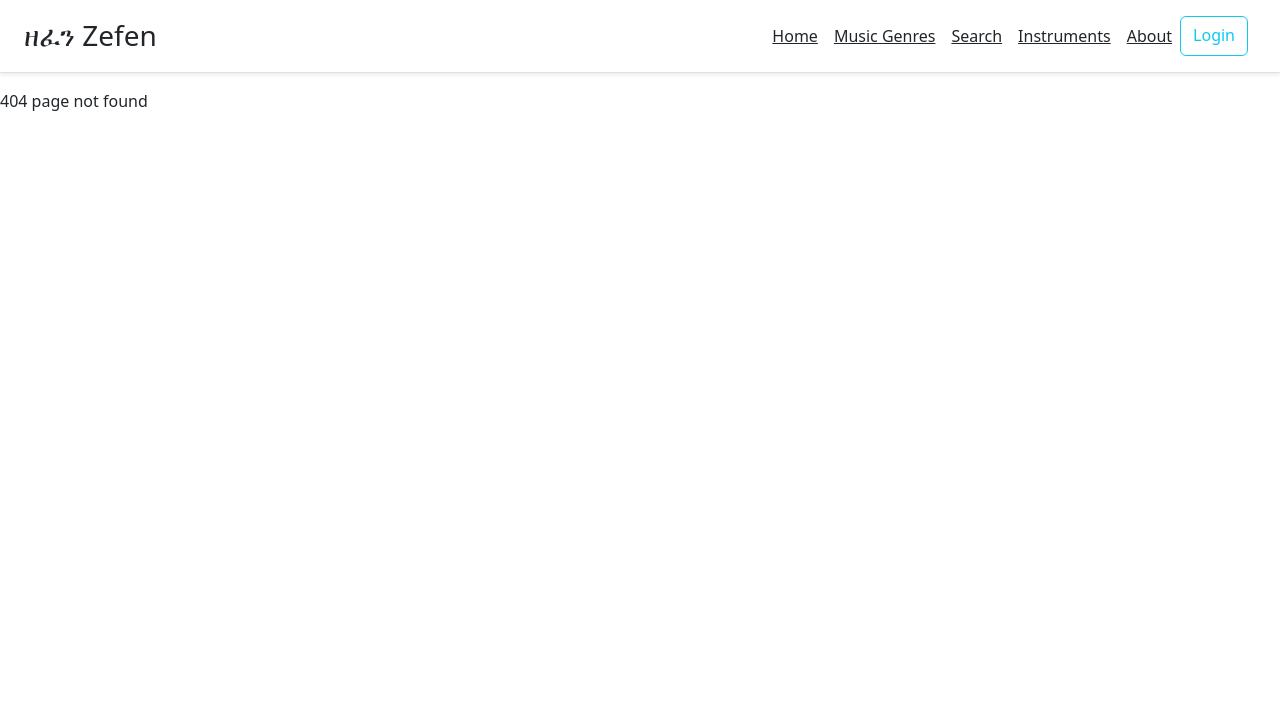
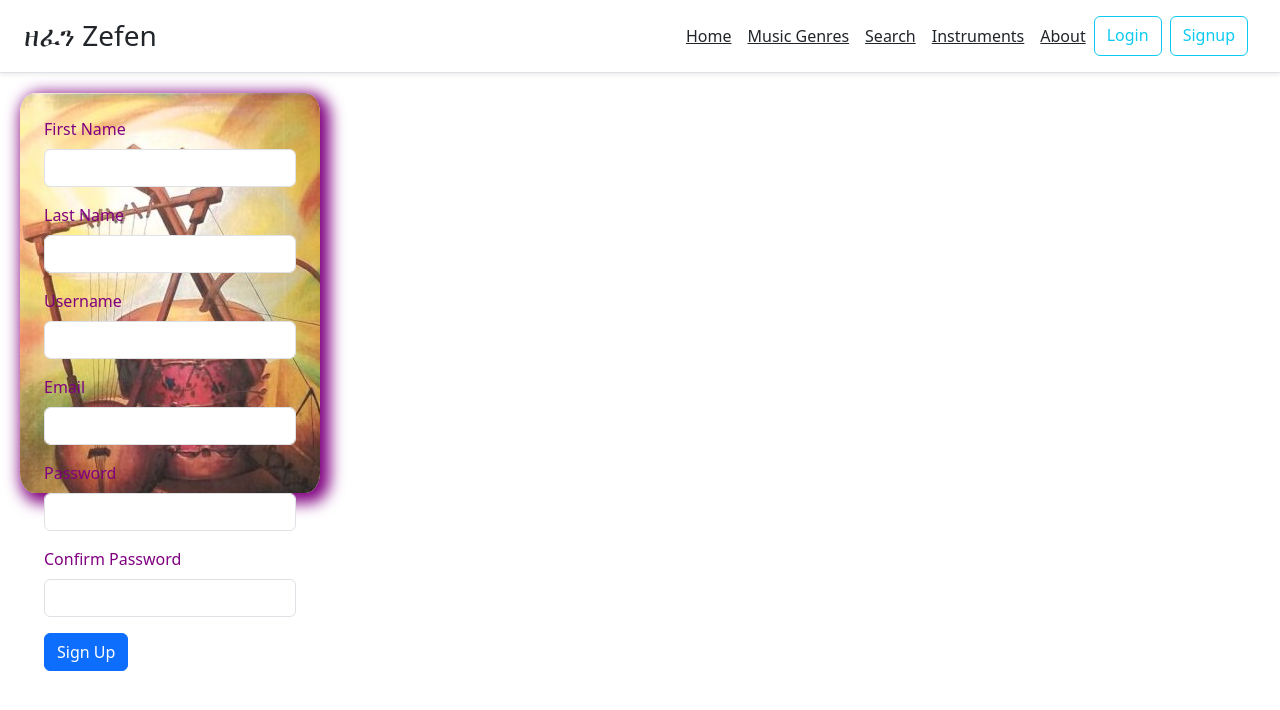
Before and after one commit to githiwi/Zefen-FullStack, a React (Create React App) app in the folder client/: page /signup in a window 1280 px wide. Before the commit this address had no page. Shown: the top 710 px of the page. Built offline with nearby package versions, Linux system fonts and the light colour scheme.

Commit message:
sinup works with back end

```diff
--- a/client/src/App.js
+++ b/client/src/App.js
@@ -10,6 +10,7 @@ import Instruments from "./component/Instruments/Instruments";
 import Search from "./component/Search/Search";
 import artistDetailData from "./component/Search/ArtistDetailData";
 import LoginView from './component/Home/LoginView'
+import SignupForm from "./component/SignUp/SignUp";
 
 function App() {
   return (
@@ -26,6 +27,7 @@ function App() {
         />
         <Route path="/details/:genrename" element={<Details />} />
         <Route path="/signin" element={<LoginView/>}/>
+        <Route path="/signup" element={<SignupForm/>}/>
         <Route path="*" element={<div> 404 page not found </div>} />
       </Routes>
       {/* <Footer /> */}
--- a/client/src/component/Header/Header.js
+++ b/client/src/component/Header/Header.js
@@ -14,6 +14,7 @@ export default function Header() {
       <Link className="p-2 text-dark" to="/instruments">Instruments</Link>
       <Link className="p-2 text-dark" to="/about">About</Link>
       <Link className="btn btn-outline-info me-md-2" to="/signin">Login</Link>
+      <Link className="btn btn-outline-info me-md-2" to="/signup">Signup</Link>
     </nav>
   </div>
     // <div className="navs">
--- a/client/src/component/Home/Home.js
+++ b/client/src/component/Home/Home.js
@@ -3,50 +3,8 @@ import React, { useState } from "react";
 import "./Home.css";
 
 export default function Home() {
-  const [name, setName] = useState("");
-  const [email, setEmail] = useState("");
-
-  function handleSubmit(e) {
-    e.preventDefault();
-    console.log(`submiting form with name : ${name} and email : ${email}`);
-    alert("thank you for subscribing");
-  }
 
   return (
-    <div className="front">
-      <div className="box">
-        <h2>Login/Signup</h2>
-        <button>Login</button>
-      </div>
-      <div>
-        <form onSubmit={handleSubmit}>
-          <h2>Subscribe Our Page </h2>
-          <label>Enter your name</label>
-          <br />
-          <input
-            type="text"
-            name="firstname"
-            required
-            placeholder="name"
-            value={name}
-            onChange={(e) => setName(e.target.value)}
-          />
-          <br />
-          <label>Enter Email address</label>
-          <br />
-          <input
-            type="email"
-            name="text"
-            required
-            placeholder="abc@email.com"
-            value={email}
-            onChange={(e) => setEmail(e.target.value)}
-          />
-          <br />
-          <br />
-          <button class="Subscribe">submit</button>
-        </form>
-      </div>
-    </div>
+   <></>
   );
 }
--- /dev/null
+++ b/client/src/component/SignUp/SignUp.jsx
@@ -0,0 +1,123 @@
+import React, { useState } from 'react';
+import axios from '../../util/axiosInstance'
+
+const SignupForm = () => {
+  const [formData, setFormData] = useState({
+    firstName: '',
+    lastName: '',
+    userName: '',
+    email: '',
+    password: '',
+    confirmPassword: '',
+  });
+
+  const { firstName, lastName, userName, email, password, confirmPassword } = formData;
+
+  const handleChange = (e) => {
+    setFormData({ ...formData, [e.target.name]: e.target.value });
+  };
+
+  const handleSubmit = async(e) => {
+    e.preventDefault();
+    // Perform form submission logic here
+    console.log(formData);
+
+    try {
+        // Make a POST request to your backend endpoint
+        const response = await axios.post('api/users/signup', formData);
+        console.log(response.data); // Handle the response from the backend
+      } catch (error) {
+        console.error(error);
+      }
+
+    // Reset the form
+    setFormData({
+      firstName: '',
+      lastName: '',
+      userName: '',
+      email: '',
+      password: '',
+      confirmPassword: '',
+    });
+  };
+
+  return (
+    <form onSubmit={handleSubmit}>
+      <div className="mb-3">
+        <label htmlFor="firstName" className="form-label">First Name</label>
+        <input
+          type="text"
+          className="form-control"
+          id="firstName"
+          name="firstName"
+          value={firstName}
+          onChange={handleChange}
+          required
+        />
+      </div>
+      <div className="mb-3">
+        <label htmlFor="lastName" className="form-label">Last Name</label>
+        <input
+          type="text"
+          className="form-control"
+          id="lastName"
+          name="lastName"
+          value={lastName}
+          onChange={handleChange}
+          required
+        />
+      </div>
+      <div className="mb-3">
+        <label htmlFor="userName" className="form-label">Username</label>
+        <input
+          type="text"
+          className="form-control"
+          id="userName"
+          name="userName"
+          value={userName}
+          onChange={handleChange}
+          required
+        />
+      </div>
+      <div className="mb-3">
+        <label htmlFor="email" className="form-label">Email</label>
+        <input
+          type="email"
+          className="form-control"
+          id="email"
+          name="email"
+          value={email}
+          onChange={handleChange}
+          required
+        />
+      </div>
+      <div className="mb-3">
+        <label htmlFor="password" className="form-label">Password</label>
+        <input
+          type="password"
+          className="form-control"
+          id="password"
+          name="password"
+          value={password}
+          onChange={handleChange}
+          required
+        />
+      </div>
+      <div className="mb-3">
+        <label htmlFor="confirmPassword" className="form-label">Confirm Password</label>
+        <input
+          type="password"
+          className="form-control"
+          id="confirmPassword"
+          name="confirmPassword"
+          value={confirmPassword}
+          onChange={handleChange}
+          required
+        />
+      </div>
+      <button type="submit" className="btn btn-primary">Sign Up</button>
+    </form>
+  );
+};
+
+export default SignupForm;
```
Also changed, not shown: client/src/component/SignUp/SinUp.css (added, +41 -0 lines).
